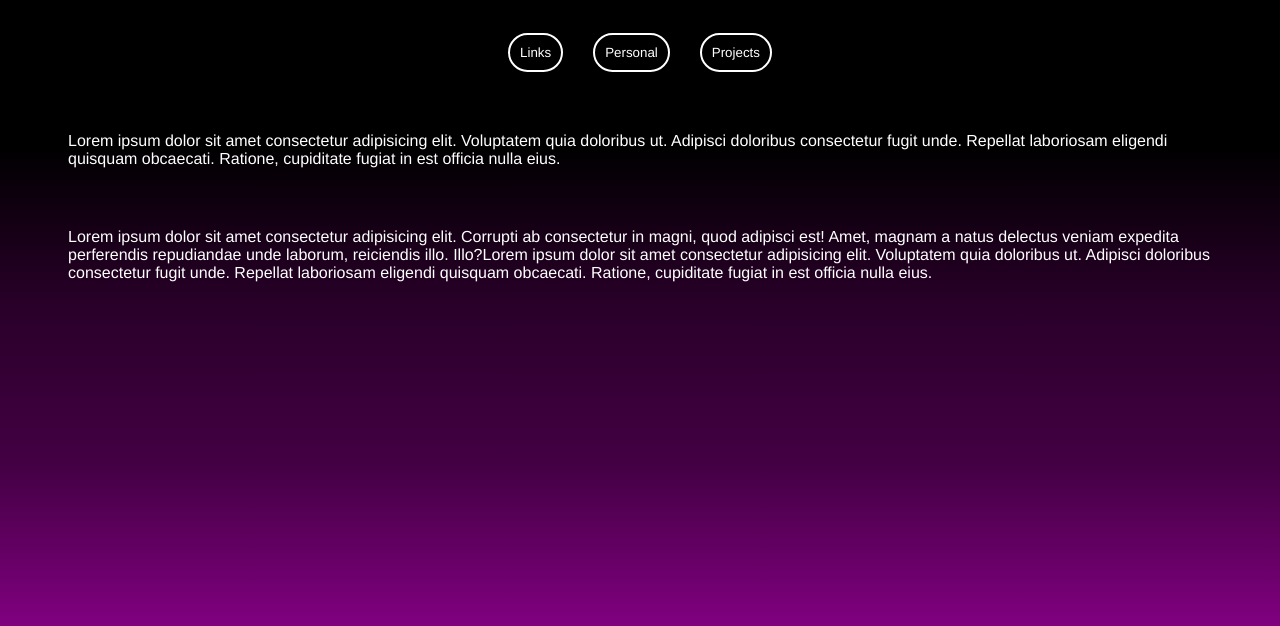
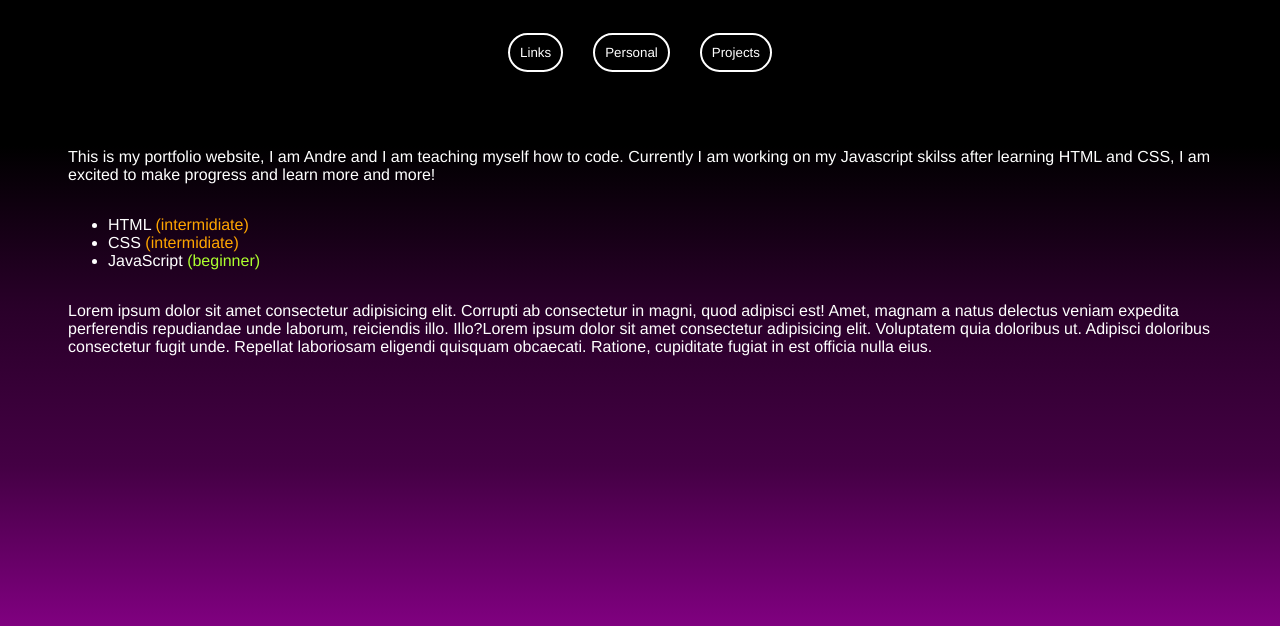
Before and after one commit to andrjre/andre-website, a plain HTML site: page index.html in a window 1280 px wide. Shown: the part 174-800 px from the top of the page. Drawn offline with Linux system fonts and the light colour scheme.

Commit message:
Text content added.

```diff
--- a/index.html
+++ b/index.html
@@ -16,7 +16,12 @@
             <button id="button"><a href="Projects/projects.html">Projects</a></button>
         </div>
     <div class="content">
-        <p>Lorem ipsum dolor sit amet consectetur adipisicing elit. Voluptatem quia doloribus ut. Adipisci doloribus consectetur fugit unde. Repellat laboriosam eligendi quisquam obcaecati. Ratione, cupiditate fugiat in est officia nulla eius.</p>
+        <p>This is my portfolio website, I am Andre and I am teaching myself how to code. Currently I am working on my Javascript skilss after learning HTML and CSS, I am excited to make progress and learn more and more!</p>
+        <ul>
+            <li>HTML <span class="intermediate">(intermidiate)</span></li>
+            <li>CSS <span class="intermediate">(intermidiate)</span></li>
+            <li>JavaScript <span class="beginner">(beginner)</span> </li>
+        </ul>
         <p>Lorem ipsum dolor sit amet consectetur adipisicing elit. Corrupti ab consectetur in magni, quod adipisci est! Amet, magnam a natus delectus veniam expedita perferendis repudiandae unde laborum, reiciendis illo. Illo?Lorem ipsum dolor sit amet consectetur adipisicing elit. Voluptatem quia doloribus ut. Adipisci doloribus consectetur fugit unde. Repellat laboriosam eligendi quisquam obcaecati. Ratione, cupiditate fugiat in est officia nulla eius.</p>
     </div>
     </div>
--- a/styles.css
+++ b/styles.css
@@ -16,8 +16,6 @@ h1{
     100% { opacity: 1; }
   }
 
-
-
 .header{
     text-align:center;
 }
@@ -31,7 +29,6 @@ h1{
 
 p{
     text-align: start;
-    margin:60px;
 }
 
 button{
@@ -63,3 +60,27 @@ a{
     text-decoration:none;
     color:white;
 }
+
+ul{
+    display: flex;
+    flex-direction: column;
+    align-items: start;
+}
+
+
+
+.content{
+    display: flex;
+    flex-direction: column;
+    padding:60px;
+    animation: fadeIn 3s;
+
+}
+
+.intermediate{
+    color:orange
+}
+
+.beginner{
+    color:greenyellow;
+}
```
